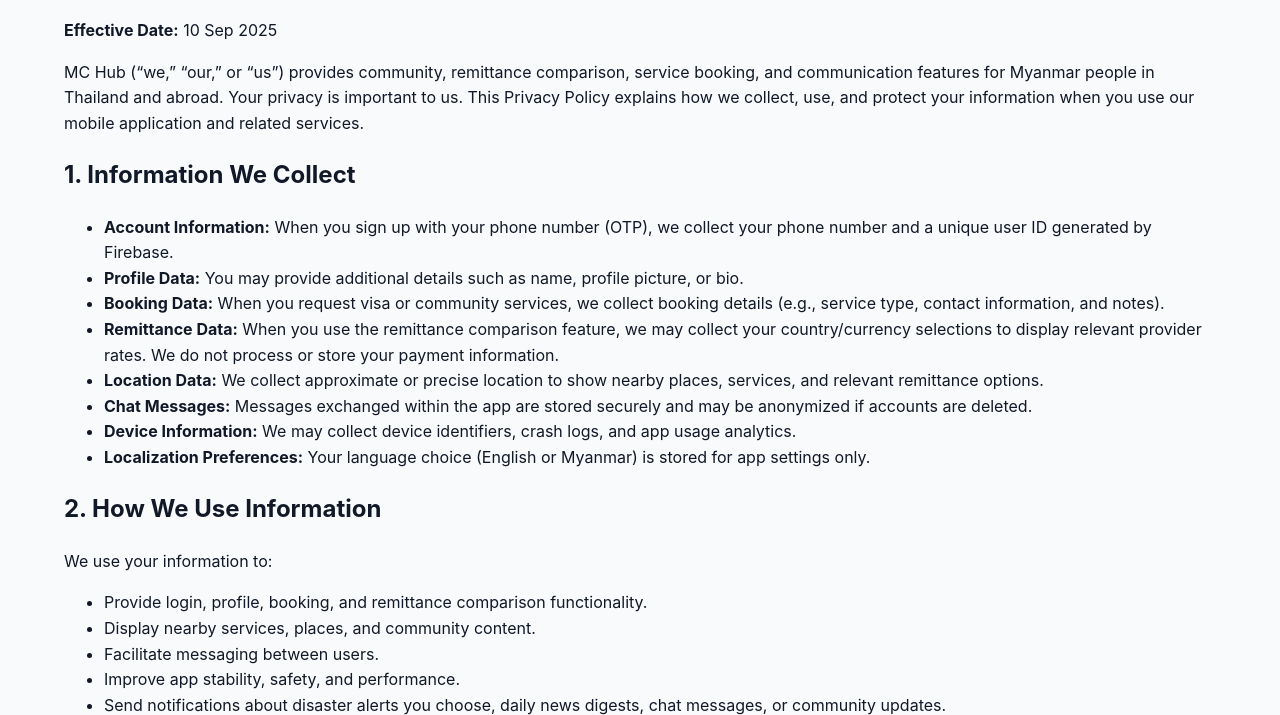
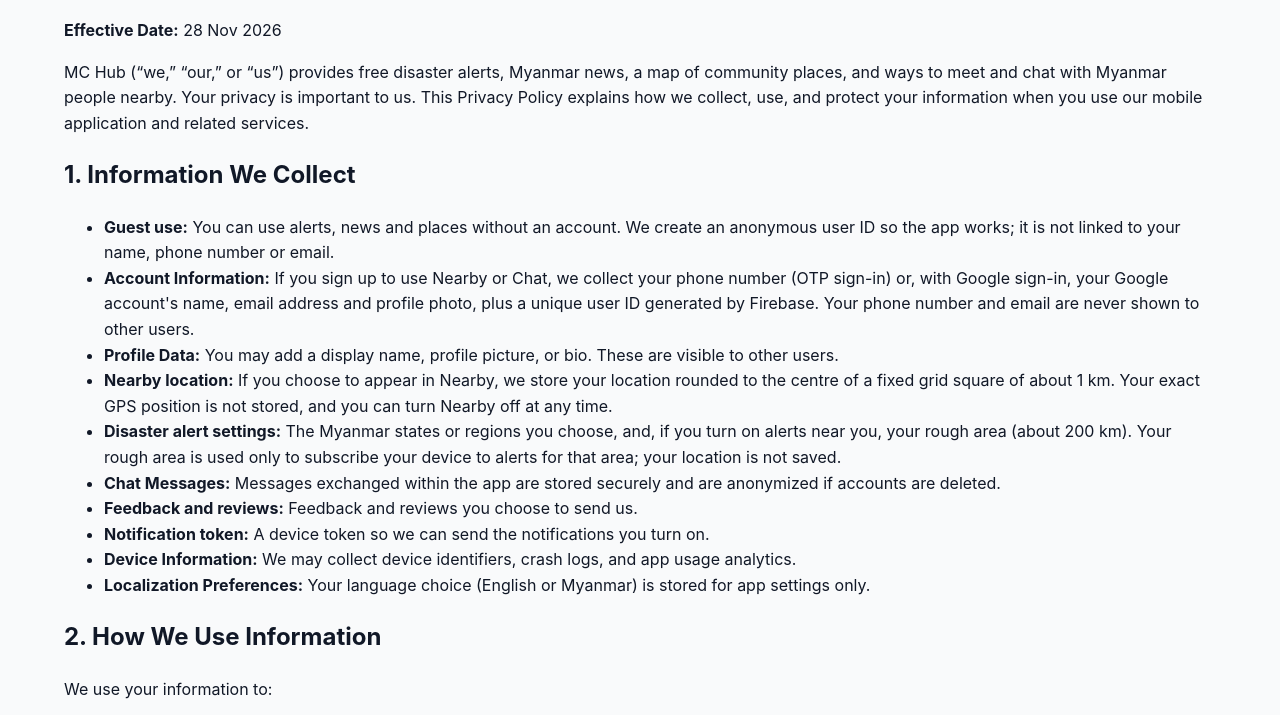
Before and after one commit to James007-Aung/mchub, a plain HTML site: page privacy.html in a window 1280 px wide. Shown: the part 213-928 px from the top of the page. Drawn offline with Linux system fonts and the light colour scheme.

Commit message:
Privacy policy: describe the app as it is now
Remove remittance comparison and service booking, which the app no
longer has. Add guest mode, Google sign-in, disaster alert settings,
the ~1 km Nearby rounding, notification tokens, feedback/reviews, and
the alert and news sources. Effective date 28 Nov 2026.

Co-Authored-By: Claude Opus 5.5 <noreply@anthropic.com>

```diff
--- a/privacy.html
+++ b/privacy.html
@@ -14,18 +14,20 @@
 <main class="container">
     <h1>Privacy Policy</h1>
 
-    <p><strong>Effective Date:</strong> 10 Sep 2025</p>
+    <p><strong>Effective Date:</strong> 28 Nov 2026</p>
 
-    <p>MC Hub (“we,” “our,” or “us”) provides community, remittance comparison, service booking, and communication features for Myanmar people in Thailand and abroad. Your privacy is important to us. This Privacy Policy explains how we collect, use, and protect your information when you use our mobile application and related services.</p>
+    <p>MC Hub (“we,” “our,” or “us”) provides free disaster alerts, Myanmar news, a map of community places, and ways to meet and chat with Myanmar people nearby. Your privacy is important to us. This Privacy Policy explains how we collect, use, and protect your information when you use our mobile application and related services.</p>
 
     <h2>1. Information We Collect</h2>
     <ul>
-        <li><strong>Account Information:</strong> When you sign up with your phone number (OTP), we collect your phone number and a unique user ID generated by Firebase.</li>
-        <li><strong>Profile Data:</strong> You may provide additional details such as name, profile picture, or bio.</li>
-        <li><strong>Booking Data:</strong> When you request visa or community services, we collect booking details (e.g., service type, contact information, and notes).</li>
-        <li><strong>Remittance Data:</strong> When you use the remittance comparison feature, we may collect your country/currency selections to display relevant provider rates. We do not process or store your payment information.</li>
-        <li><strong>Location Data:</strong> We collect approximate or precise location to show nearby places, services, and relevant remittance options.</li>
-        <li><strong>Chat Messages:</strong> Messages exchanged within the app are stored securely and may be anonymized if accounts are deleted.</li>
+        <li><strong>Guest use:</strong> You can use alerts, news and places without an account. We create an anonymous user ID so the app works; it is not linked to your name, phone number or email.</li>
+        <li><strong>Account Information:</strong> If you sign up to use Nearby or Chat, we collect your phone number (OTP sign-in) or, with Google sign-in, your Google account's name, email address and profile photo, plus a unique user ID generated by Firebase. Your phone number and email are never shown to other users.</li>
+        <li><strong>Profile Data:</strong> You may add a display name, profile picture, or bio. These are visible to other users.</li>
+        <li><strong>Nearby location:</strong> If you choose to appear in Nearby, we store your location rounded to the centre of a fixed grid square of about 1 km. Your exact GPS position is not stored, and you can turn Nearby off at any time.</li>
+        <li><strong>Disaster alert settings:</strong> The Myanmar states or regions you choose, and, if you turn on alerts near you, your rough area (about 200 km). Your rough area is used only to subscribe your device to alerts for that area; your location is not saved.</li>
+        <li><strong>Chat Messages:</strong> Messages exchanged within the app are stored securely and are anonymized if accounts are deleted.</li>
+        <li><strong>Feedback and reviews:</strong> Feedback and reviews you choose to send us.</li>
+        <li><strong>Notification token:</strong> A device token so we can send the notifications you turn on.</li>
         <li><strong>Device Information:</strong> We may collect device identifiers, crash logs, and app usage analytics.</li>
         <li><strong>Localization Preferences:</strong> Your language choice (English or Myanmar) is stored for app settings only.</li>
     </ul>
@@ -33,15 +35,15 @@
     <h2>2. How We Use Information</h2>
     <p>We use your information to:</p>
     <ul>
-        <li>Provide login, profile, booking, and remittance comparison functionality.</li>
-        <li>Display nearby services, places, and community content.</li>
-        <li>Facilitate messaging between users.</li>
+        <li>Send disaster alerts for the areas you choose.</li>
+        <li>Show Myanmar news, nearby places, and community content.</li>
+        <li>Provide sign-in, profiles, Nearby, and messaging between users.</li>
         <li>Improve app stability, safety, and performance.</li>
         <li>Send notifications about disaster alerts you choose, daily news digests, chat messages, or community updates.</li>
     </ul>
 
     <h2>3. Third-Party Services</h2>
-    <p>MC Hub integrates with trusted third parties, including Firebase (Authentication, Firestore, Storage, Crashlytics, Analytics) and the Facebook SDK (included but disabled; no data sent unless login feature is enabled later).</p>
+    <p>MC Hub integrates with trusted third parties, including Firebase (Authentication, Firestore, Storage, Cloud Messaging, App Check, Crashlytics, Analytics), Google Sign-In, and the Facebook SDK (included but disabled; no data sent unless login feature is enabled later). Disaster alert data comes from USGS, EMSC and GDACS; we send them nothing about you. News articles open from the publishers' own websites, which have their own privacy policies.</p>
 
     <h3 id="website">Our website (mymchub.com)</h3>
     <p>When you follow a link to our website, we read the campaign tags in that link (for example, which ad or partner page sent you) and pass them to Google Play when you tap the download button. This tells us which campaigns bring new users. It does not use cookies and does not identify you.</p>
```
Also changed, not shown: policies.html (+14 -13 lines).
